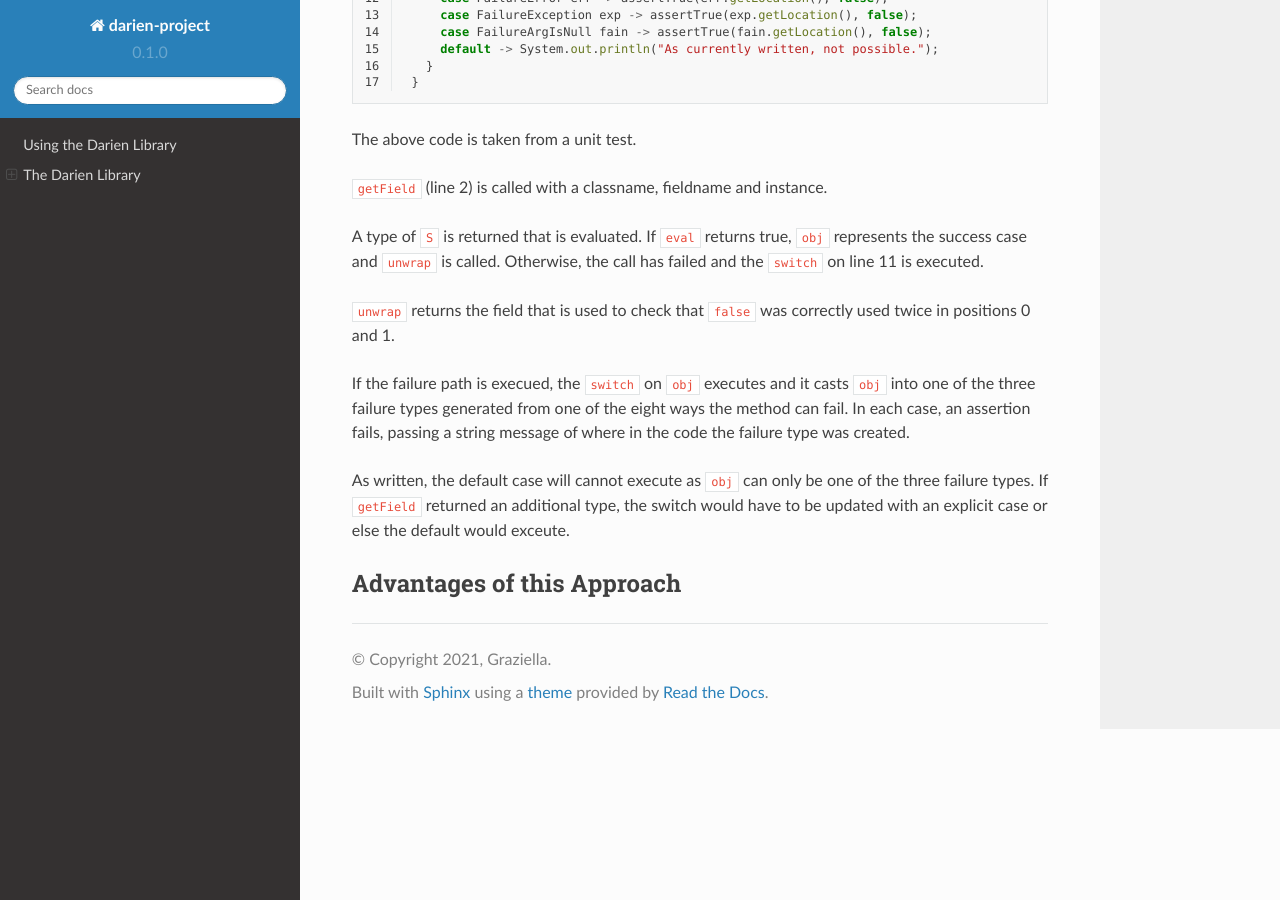
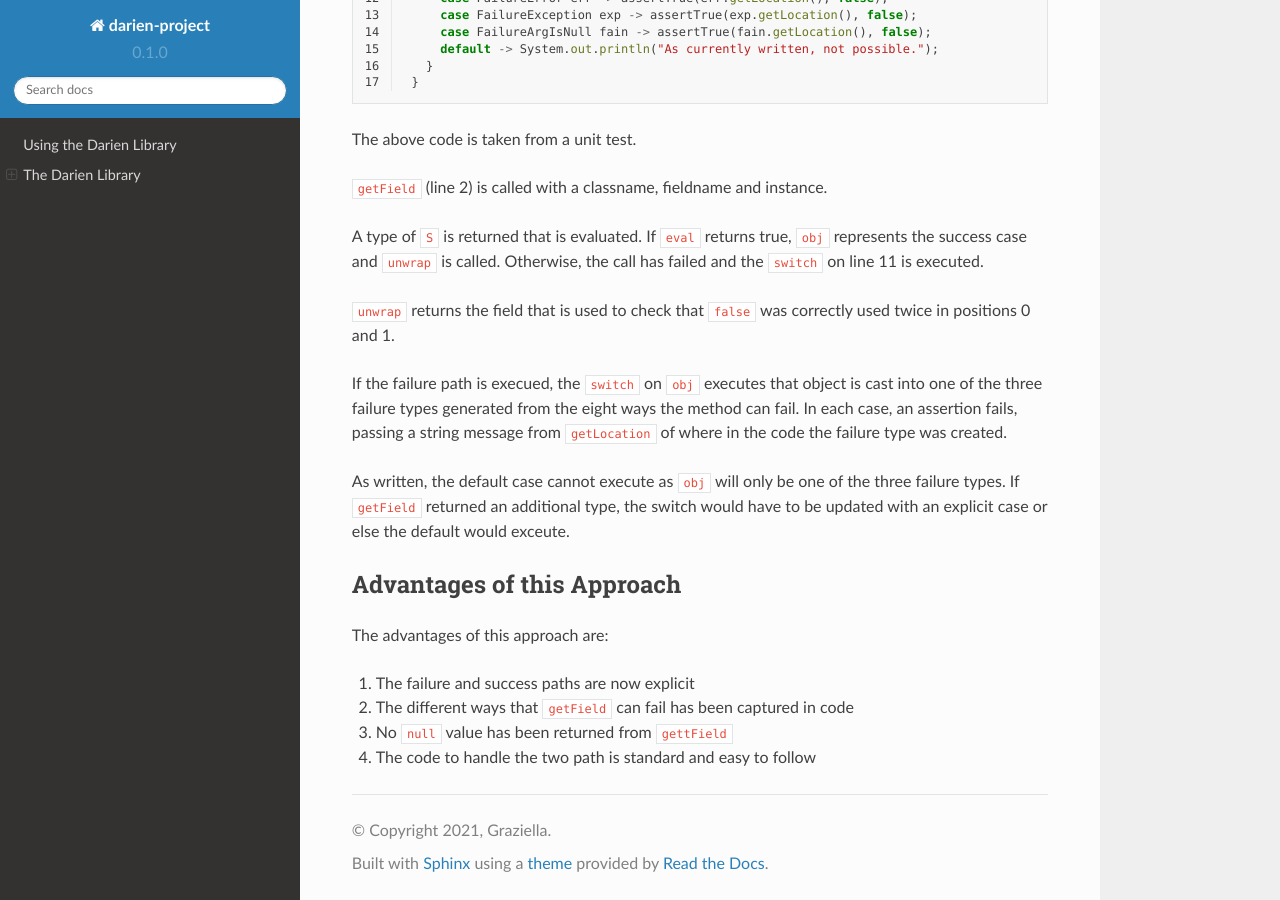
Before and after one commit to jh-evans/readthedocs, a Sphinx documentation site: the page built from docs/source/using.rst, in a window 1280 px wide and 900 px high, scrolled down 2442 px. Built offline with Sphinx 7.4.7 and the Read the Docs theme 2.0.0, drawn with Linux system fonts in a browser that asks for light colours.

Commit message:
Update using.rst

```diff
--- a/docs/source/using.rst
+++ b/docs/source/using.rst
@@ -133,10 +133,20 @@ is executed.
 
 ``unwrap`` returns the field that is used to check that ``false`` was correctly used twice in positions 0 and 1.
 
-If the failure path is execued, the ``switch`` on ``obj`` executes and it casts ``obj`` into one of the three failure types generated from one of the eight ways the method can fail. In each case, an assertion fails, passing a string message of where in the code the failure type was created.
+If the failure path is execued, the ``switch`` on ``obj`` executes that object is cast into one of the three failure types generated from the eight ways the method can fail. In each case, an assertion
+fails, passing a string message from ``getLocation`` of where in the code the failure type was created.
 
-As written, the default case will cannot execute as ``obj`` can only be one of the three failure types. If ``getField`` returned an additional type, the switch would have to be updated with an explicit
+As written, the default case cannot execute as ``obj`` will only be one of the three failure types. If ``getField`` returned an additional type, the switch would have to be updated with an explicit
 case or else the default would exceute.
 
 Advantages of this Approach
 ---------------------------
+
+The advantages of this approach are:
+
+1. The failure and success paths are now explicit
+2. The different ways that ``getField`` can fail has been captured in code
+3. No ``null`` value has been returned from ``gettField``
+4. The code to handle the two path is standard and easy to follow
+
+.. Considering the failure cases helps you write better tests.
```
